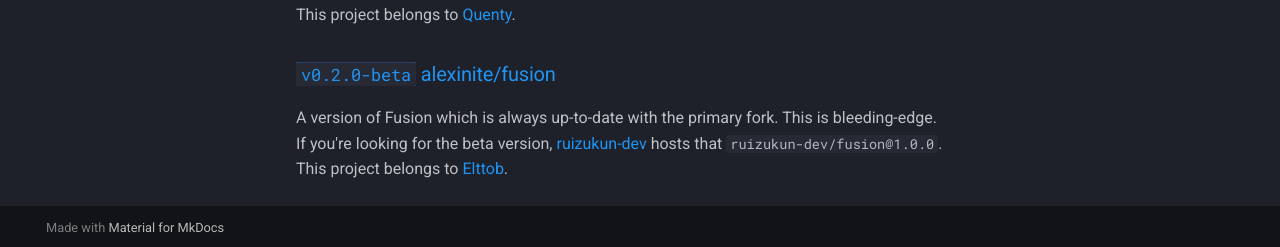
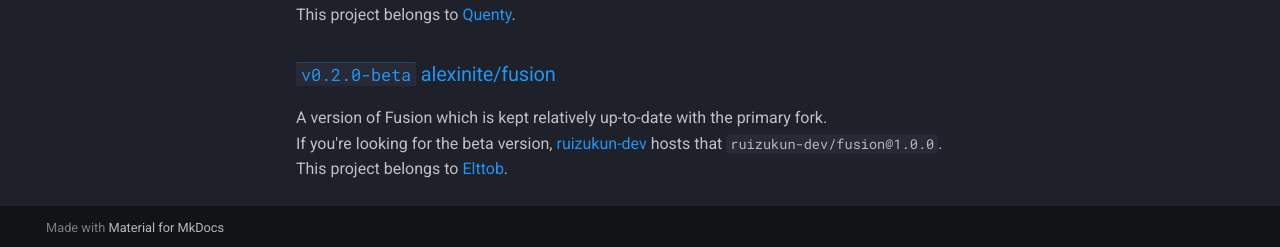
Before and after one commit to alexasterisk/WallyPackages, an MkDocs documentation site: the page built from docs/index.md, in a window 1280 px wide and 1200 px high. Shown: the part 950-1197 px from the top of the window. Built offline with MkDocs 1.6.1 and Material for MkDocs 9.7.7, drawn with Linux system fonts in a browser that asks for light colours.

Commit message:
fix wording

```diff
--- a/docs/index.md
+++ b/docs/index.md
@@ -23,6 +23,6 @@
 This project belongs to [Quenty](https://github.com/quenty/).
 
 ### [==`v0.2.0-beta`== alexinite/fusion](https://elttob.uk/Fusion/)
-A version of Fusion which is always up-to-date with the primary fork. This is bleeding-edge.<br>
+A version of Fusion which is kept relatively up-to-date with the primary fork.<br>
 If you're looking for the beta version, [ruizukun-dev](https://github.com/ruizukun-dev/) hosts that `ruizukun-dev/fusion@1.0.0`.<br>
 This project belongs to [Elttob](https://github.com/Elttob).
```
